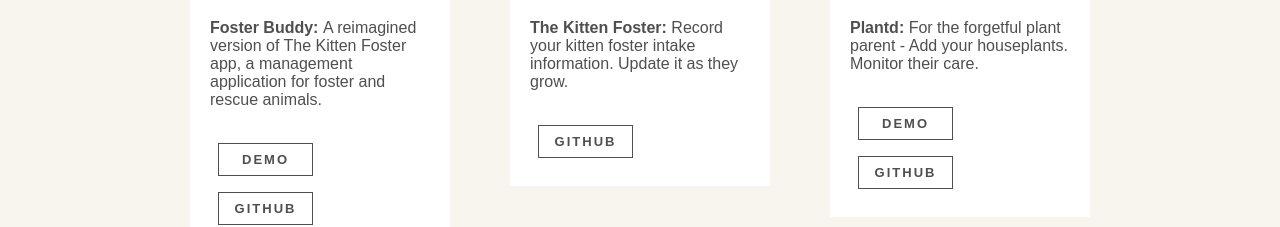
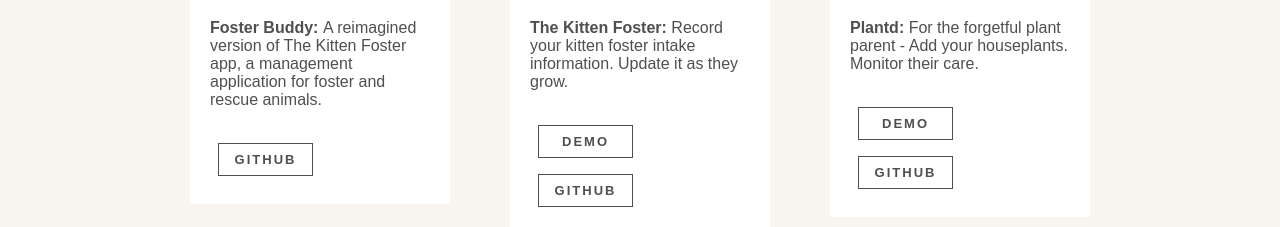
Before and after one commit to taylorsieling/sielcode, a React (Create React App) app: page / in a window 1280 px wide. Shown: the part 1460-1687 px from the top of the page. Built offline with nearby package versions, Linux system fonts and the light colour scheme; no server answers.

Commit message:
Fix project links

```diff
--- a/src/components/Projects.js
+++ b/src/components/Projects.js
@@ -12,15 +12,15 @@ function Projects() {
                 <div className="card-header card-project">
                     <img className="card-img" src="https://i.imgur.com/Oc8U8Ft.jpg" alt="fasdfdf"/>
                     <h3>
-                        <a href="https://drive.google.com/file/d/10P0UGyJsalA9w-7sAhpJYvLcNU3GJE_K/view?usp=sharing" target="_blank" rel="noreferrer" className="card-link">Demo</a>
-                        <br/>-<br/>
+                        {/* <a href="https://drive.google.com/file/d/10P0UGyJsalA9w-7sAhpJYvLcNU3GJE_K/view?usp=sharing" target="_blank" rel="noreferrer" className="card-link">Demo</a>
+                        <br/>-<br/> */}
                         <a href="https://github.com/taylorsieling/foster-buddy" target="_blank" rel="noreferrer" className="card-link">Github</a>
                     </h3>
                 </div>
                 <div className="card-body">
                     <p><strong>Foster Buddy: </strong>A reimagined version of The Kitten Foster app, a management application for foster and rescue animals.</p>
                     <div className="mobile-links">
-                        <a href="https://drive.google.com/file/d/10P0UGyJsalA9w-7sAhpJYvLcNU3GJE_K/view?usp=sharing" target="_blank" rel="noreferrer" className="project-btn">Demo</a>
+                        {/* <a href="https://drive.google.com/file/d/10P0UGyJsalA9w-7sAhpJYvLcNU3GJE_K/view?usp=sharing" target="_blank" rel="noreferrer" className="project-btn">Demo</a> */}
                         <a href="https://github.com/taylorsieling/foster-buddy" target="_blank" rel="noreferrer" className="project-btn">Github</a>
                     </div>
                 </div>
@@ -30,15 +30,15 @@ function Projects() {
                 <div className="card-header card-project">
                     <img className="card-img" src="https://i.imgur.com/0NkYzf2.jpg" alt="adfsdf"/>
                     <h3>
-                        {/* <a href="https://drive.google.com/file/d/10P0UGyJsalA9w-7sAhpJYvLcNU3GJE_K/view?usp=sharing" target="_blank" rel="noreferrer" className="card-link">Demo</a>
-                        <br/>-<br/> */}
+                        <a href="https://drive.google.com/file/d/10P0UGyJsalA9w-7sAhpJYvLcNU3GJE_K/view?usp=sharing" target="_blank" rel="noreferrer" className="card-link">Demo</a>
+                        <br/>-<br/>
                         <a href="https://github.com/taylorsieling/knittin-kitten-foster" target="_blank" rel="noreferrer" className="card-link">Github</a>
                     </h3>
                 </div>
                 <div className="card-body">
                     <p><strong>The Kitten Foster: </strong>Record your kitten foster intake information. Update it as they grow.</p>
                     <div className="mobile-links">
-                        {/* <a href="https://drive.google.com/file/d/10P0UGyJsalA9w-7sAhpJYvLcNU3GJE_K/view?usp=sharing" target="_blank" rel="noreferrer" className="project-btn">Demo</a> */}
+                        <a href="https://drive.google.com/file/d/10P0UGyJsalA9w-7sAhpJYvLcNU3GJE_K/view?usp=sharing" target="_blank" rel="noreferrer" className="project-btn">Demo</a>
                         <a href="https://github.com/taylorsieling/knittin-kitten-foster" target="_blank" rel="noreferrer" className="project-btn">Github</a>
                     </div>
                 </div>
```
